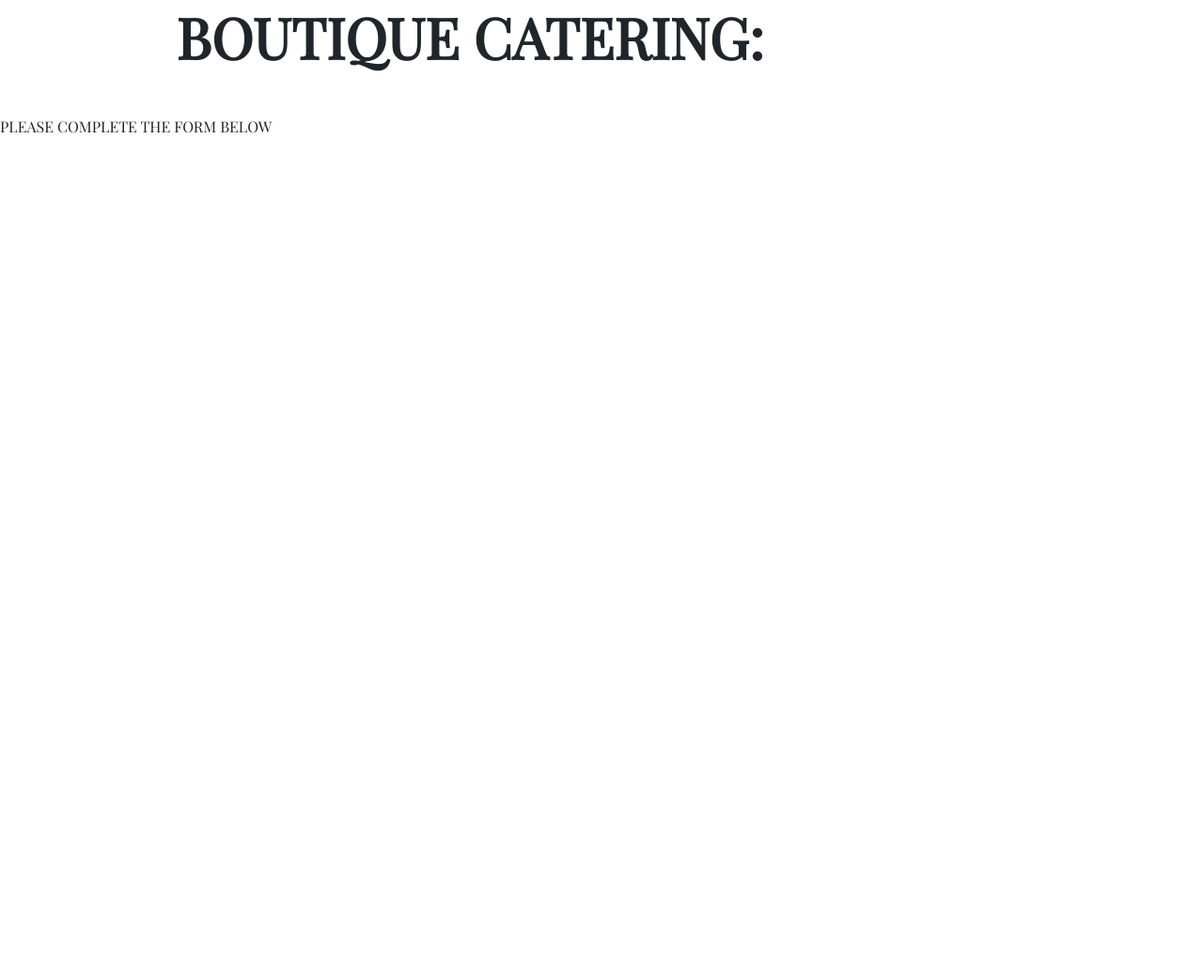
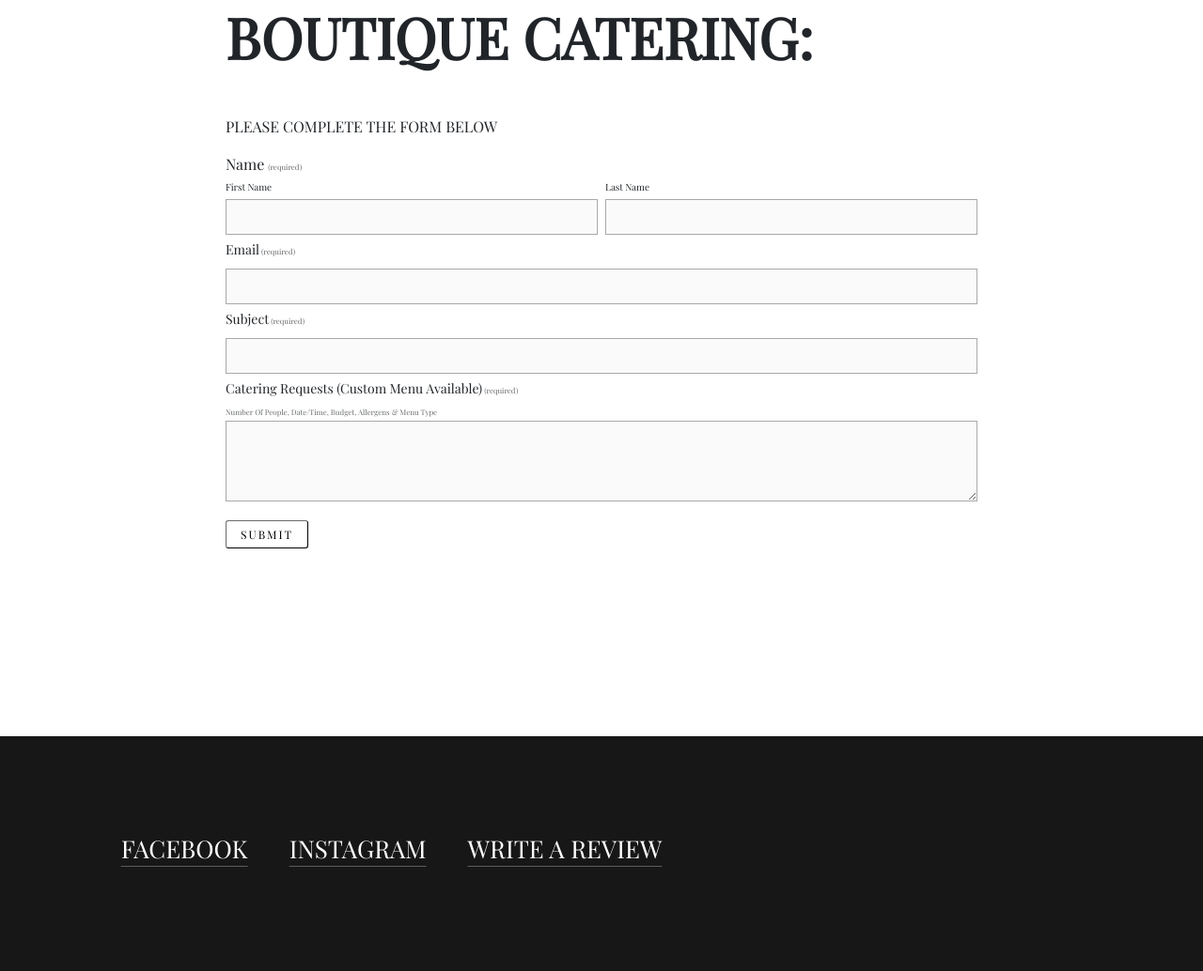
Before and after one commit to niamhtalbot11/responsive-project1, a plain HTML site: page catering.html in a window 1280 px wide. Shown: the part 207-1241 px from the top of the page at 94% size. Before the commit the page ends 800 px from the top, so only its background shows below. Drawn offline with nearby package versions, Linux system fonts and the light colour scheme.

Commit message:
all basics done for all html pages

```diff
--- a/catering.html
+++ b/catering.html
@@ -15,7 +15,7 @@
 </head>
 <body>
     <container>
-    <header>
+      <header>
         <div class="nav">
           <div class="nav-left d-flex justify-content-start">
             <a href="index.html"><div class="home nav-one">HOME</div></a>
@@ -23,15 +23,57 @@
           </div>
             <span class="main-heading d-flex justify-content-center"><img src="img/logo.png" class="main-heading-logo"></span>
             <div class="nav-right d-flex justify-content-end">
-            <div class="catering nav-three">CATERING</div>
-            <div class="contact nav-four">CONTACT</div>
-        </div>
-    </div>
+            <a href="catering.html"><div class="catering nav-three">CATERING</div></a>
+            <a href="contact.html"><div class="contact nav-four">CONTACT</div></a>
+        </div></div>
     </header>
 <div class="form-container">
-    <h1>BOUTIQUE CATERING:</h1>
+    <h1 style="text-align: left;">BOUTIQUE CATERING:</h1>
     <p class="mt-5">PLEASE COMPLETE THE FORM BELOW</p>
+
+    <span style="font-size:16px;">Name</span>
+    <span class="description-required">(required)</span>
+<form>
+<div class="row g-2">
+    <div class="col">
+    <label for="first-name-form" style="font-size:10px;">First Name</span></label>
+    <input type="text" class="form-control" aria-label="First name" id="first-name-form">
+    </div>
+
+    <div class="col">
+    <label for="last-name-form" style="font-size:10px;">Last Name</span></label>
+    <input type="text" class="form-control" aria-label="Last name" id="last-name-form">
+    </div>
 </div>
+
+    <div class="col-12">
+    <label for="email" class="form-label" style="padding-top:5px; padding-bottom:5px; margin:0">Email<span class="description-required"> (required)</span></label>
+    <input type="text" class="form-control" id="email">
+    </div>
+
+    <div class="col-12">
+    <label for="inputSubject" class="form-label" style="padding-top:5px; padding-bottom:5px; margin:0">Subject<span class="description-required"> (required)</span></label>
+    <input type="text" class="form-control" id="inputSubject">
+    </div>
+
+    <div class="col-12">
+        <label for="cateringRequestInput" class="form-label" style="padding-top:5px; margin:0">Catering Requests (Custom Menu Available)<span class="description-required"> (required)</span></label>
+        <span class="description-required m-0 !important">Number Of People, Date/Time, Budget, Allergens & Menu Type</span>
+        <textarea class="form-control" id="cateringRequestInput" rows="3"></textarea>
+      </div>
+
+<button type="submit" class="button">Submit</button>
+</form>
+</div>
+<div class="footer">
+    <div class="row">
+    <div class="footer-space col-1"></div>
+    <div class="footer-links col-11">
+    <a href="https://www.facebook.com/boxsociaal/" target="_blank">FACEBOOK</a>
+    <a href="https://www.instagram.com/boxsociaal/" target="_blank">INSTAGRAM</a>
+    <a href="https://www.google.com/maps/place/Box+Sociaal/@52.3661856,4.9118301,17z/data=!3m1!4b1!4m6!3m5!1s0x47c609a279db9467:0xbb623012a6d9ac3c!8m2!3d52.3661856!4d4.9118301!16s%2Fg%2F11gf9qk0gr?entry=ttu" target="_blank">WRITE A REVIEW</a>
+  </div></div></div>
+
     </container>
     </body>
     </html>
--- a/src/style.css
+++ b/src/style.css
@@ -103,6 +103,9 @@ blockquote, .author{
 .mt-n3{
     margin-top:-2rem !important;
 }
+.mt-n4 {
+    margin-top:-1rem !important;
+}
 
 
   .contact-us-container{
@@ -125,7 +128,7 @@ blockquote, .author{
 
 }
 .footer-links a {
-    font-size:30px;
+    font-size:26px;
     color:white;
     text-decoration: underline 1px rgba(255,255,255,.3) ;
     text-underline-offset: 8px;
@@ -135,11 +138,11 @@ blockquote, .author{
 .footer{
     background-color: #171717;
     margin-top:200px;
-    height:350px;
+    height:250px;
     display:block;
 }
 .footer-links{
-    padding-top:130px;
+    padding-top:100px;
 }
 
 /* brunch menu */
@@ -200,6 +203,44 @@ hr{
 
 /* CATERING PAGE */
 .form-container{
-    max-width:1000px;
+    max-width:800px;
+    margin: 0 auto;
+}
 
+input, label {
+    display:block;
+    font-size:14px;
+    padding:0px;
+    margin-top:5px;
 }
+.description-required{
+    font-size: 8px;
+    opacity: .7;
+}
+.form-control{
+    background-color: #fafafa;
+    border: 1px solid #a9a9a9;
+    box-sizing: border-box;
+    border-radius: 0;
+}
+
+button{
+    background-color: white;
+    border-width: 1.5px;
+    border-radius:3px;
+    border-color:#171717;
+    text-transform: uppercase;
+    font-size: 12px;
+    letter-spacing: 2px;
+    margin-top:20px;
+    padding-top:5px;
+    padding-bottom:5px;
+    padding-left:15px;
+    padding-right:15px;
+}
+
+/* CONTACT PAGE */
+
+#dateInput{
+    color:#a9a9a9;
+}
```
Also changed, not shown: contact.html (added, +120 -0 lines), index.html (+1 -1 lines), menu.html (+2 -2 lines).
